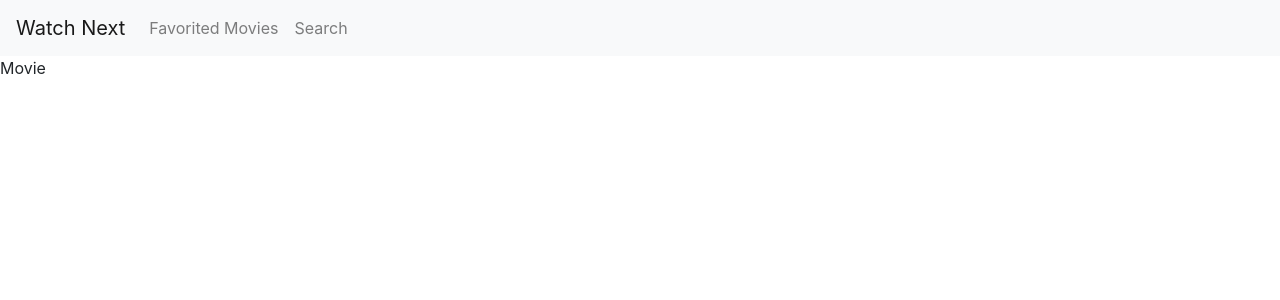
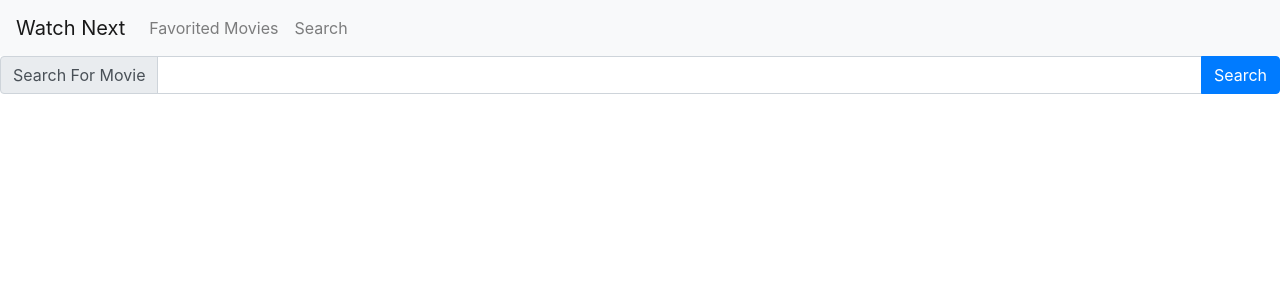
Before and after one commit to bagrad007/react-watch-next, a React (Create React App) app in the folder react-front-end/: page /search in a window 1280 px wide. Shown: the top 300 px of the page. Built offline with nearby package versions, Linux system fonts and the light colour scheme.

Commit message:
changes list component to read Favorites to reflect information

```diff
--- a/react-front-end/src/components/List.js
+++ b/react-front-end/src/components/Favorites.js
@@ -2,7 +2,7 @@ import React, { Component } from 'react'
 import { connect } from 'react-redux'
 import fetchMovies from '../actions/index'
 
-export class List extends Component {
+export class Favorites extends Component {
 
     componentDidMount() {
         this.props.fetchMovies()
@@ -11,15 +11,16 @@ export class List extends Component {
     render() {
         return (
             <div>
-
+                {this.props.movies.map(movie => <li>{movie.name}</li>)}
             </div>
         )
     }
 }
 
 const mapStateToProps = (state) => {
-    return state.movies
+    return { movies: state.movies }
+
 }
 
 
-export default connect(mapStateToProps, { fetchMovies })(List)
+export default connect(mapStateToProps, { fetchMovies })(Favorites)
--- a/react-front-end/src/components/Navigation.js
+++ b/react-front-end/src/components/Navigation.js
@@ -4,8 +4,8 @@ import Nav from 'react-bootstrap/Nav'
 import { Route, Switch, useHistory, withRouter } from 'react-router-dom'
 
 import Home from './Home'
-import List from './List'
-import Movie from './Movie'
+import Favorites from './Favorites'
+import Search from './Search'
 
 const Navigation = (props) => {
     const history = useHistory()
@@ -37,8 +37,8 @@ const Navigation = (props) => {
             </Navbar>
             <Switch>
                 <Route path='/' exact render={props => <Home {...props} />} />
-                <Route path='/favorites' exact render={props => <List {...props} />} />
-                <Route path='/search' exact render={props => <Movie {...props} />} />
+                <Route path='/favorites' exact render={props => <Favorites {...props} />} />
+                <Route path='/search' exact render={props => <Search {...props} />} />
             </Switch>
         </>
 
--- /dev/null
+++ b/react-front-end/src/components/Search.js
@@ -0,0 +1,25 @@
+import React from 'react'
+import InputGroup from 'react-bootstrap/InputGroup'
+import FormControl from 'react-bootstrap/FormControl'
+import Button from 'react-bootstrap/Button'
+
+const Search = () => {
+    return (
+        <div>
+            <InputGroup className="mb-1">
+                <InputGroup.Prepend>
+                    <InputGroup.Text id="inputGroup-sizing-default">Search For Movie</InputGroup.Text>
+                </InputGroup.Prepend>
+                <FormControl
+                    aria-label="Default"
+                    aria-describedby="inputGroup-sizing-default"
+                />
+                <InputGroup.Append>
+                    <Button className="btn btn-primary">Search</Button>
+                </InputGroup.Append>
+            </InputGroup>
+        </div>
+    )
+}
+
+export default Search
```
